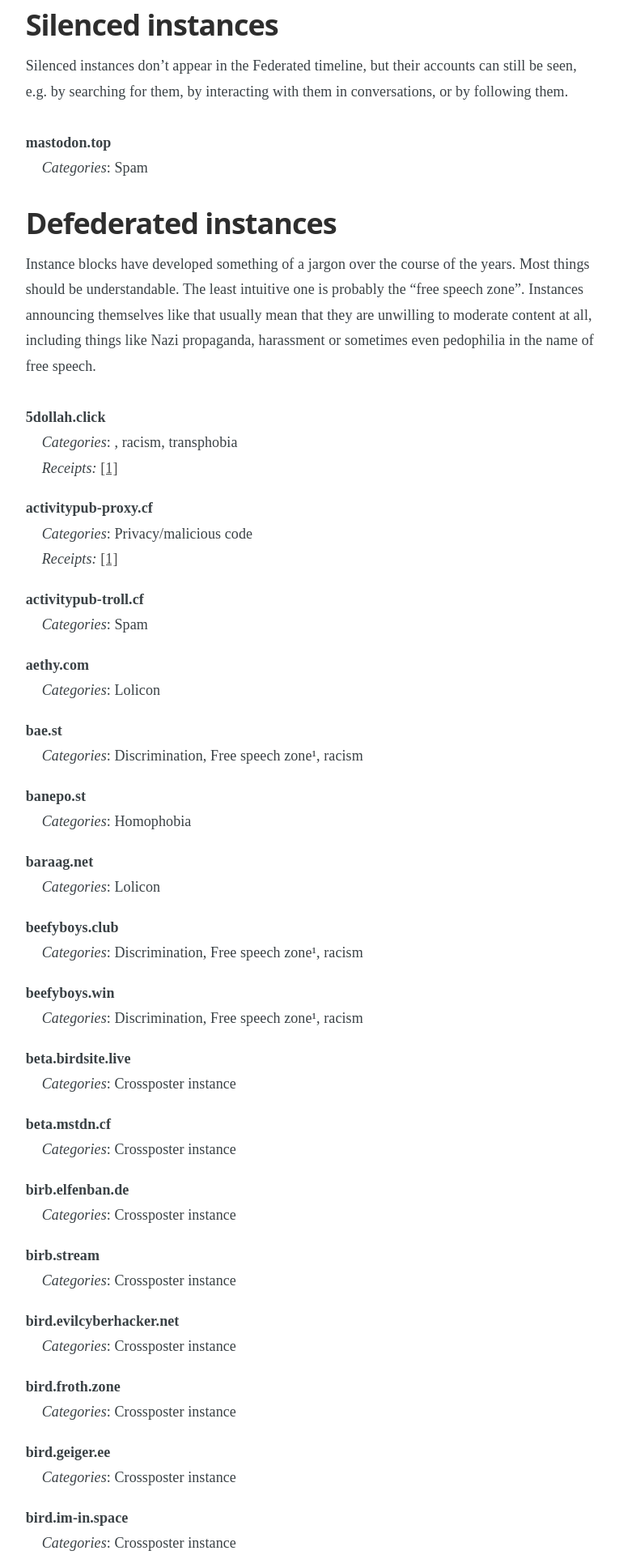
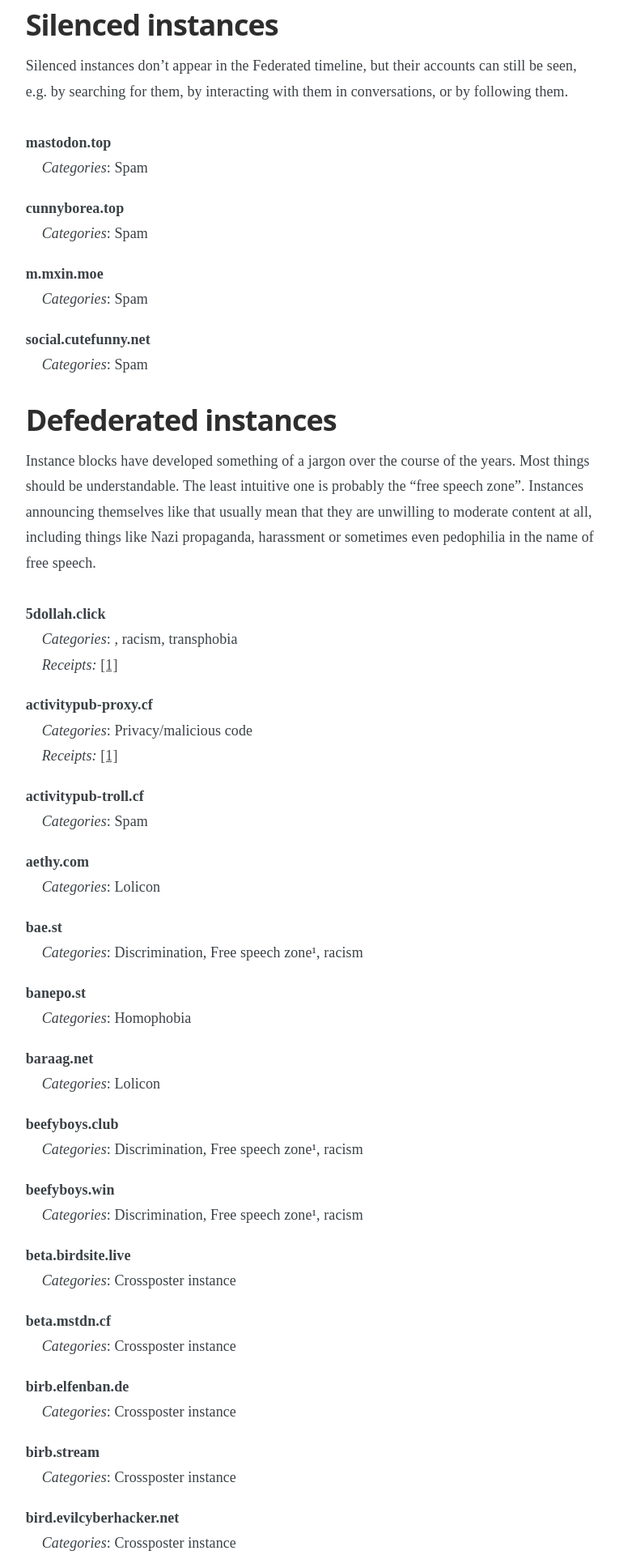
Before and after one commit to chaossocial/meta, a Jekyll site: the page built from federation.md, in a window 1280 px wide. Shown: the part 830-2750 px from the top of the page at 81% size, without its empty margins (398-1163 px from the left). Built offline with Jekyll 4.4.1, drawn with Linux system fonts in a browser that asks for light colours; some of the changed text lies outside the part shown.

Commit message:
List limited instances

```diff
--- a/_data/limited_instances.json
+++ b/_data/limited_instances.json
@@ -4,5 +4,23 @@
     "tags": ["SPAM"],
     "comment_de": "",
     "comment_en": ""
+  },
+  {
+    "instance": "cunnyborea.top",
+    "tags": ["SPAM"],
+    "comment_de": "",
+    "comment_en": ""
+  },
+  {
+    "instance": "m.mxin.moe",
+    "tags": ["SPAM"],
+    "comment_de": "",
+    "comment_en": ""
+  },
+  {
+    "instance": "social.cutefunny.net",
+    "tags": ["SPAM"],
+    "comment_de": "",
+    "comment_en": ""
   }
 ]
```
